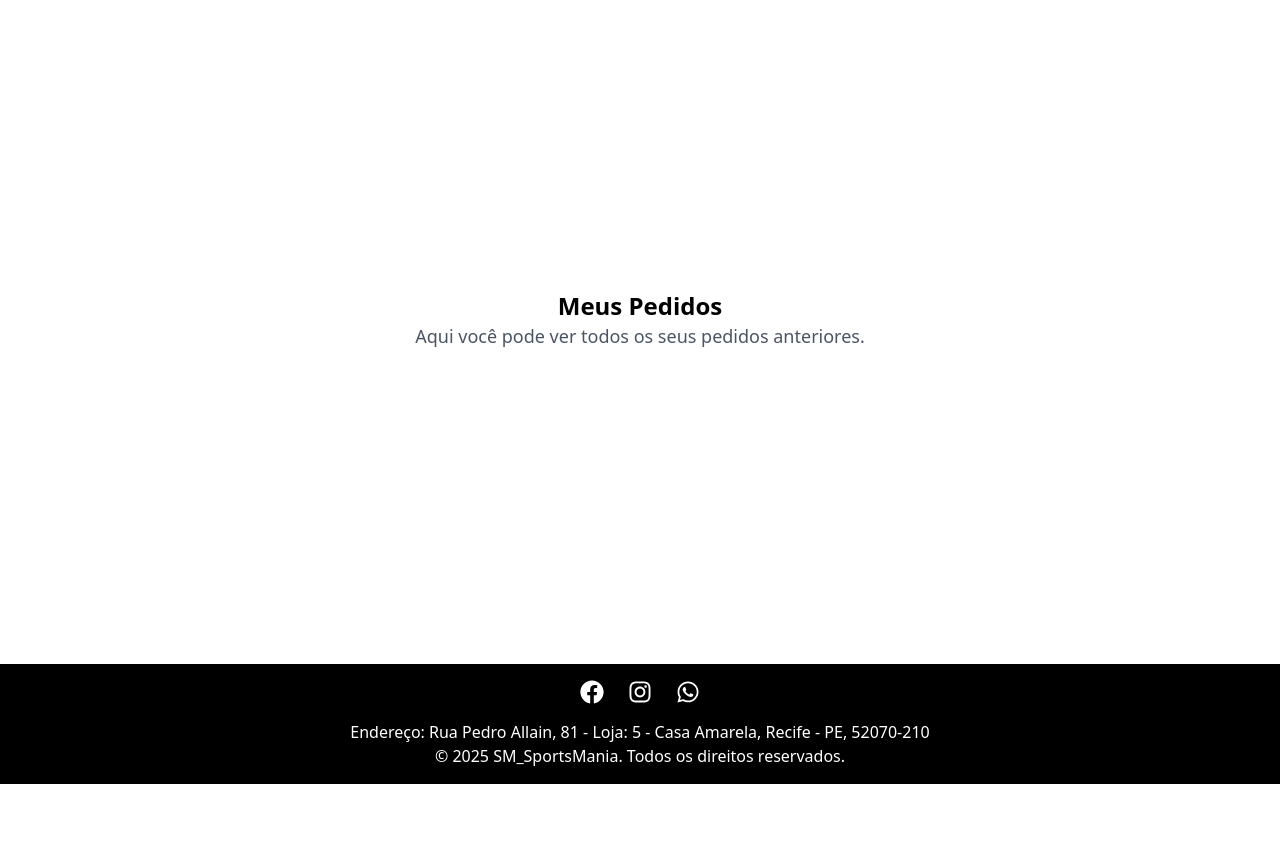
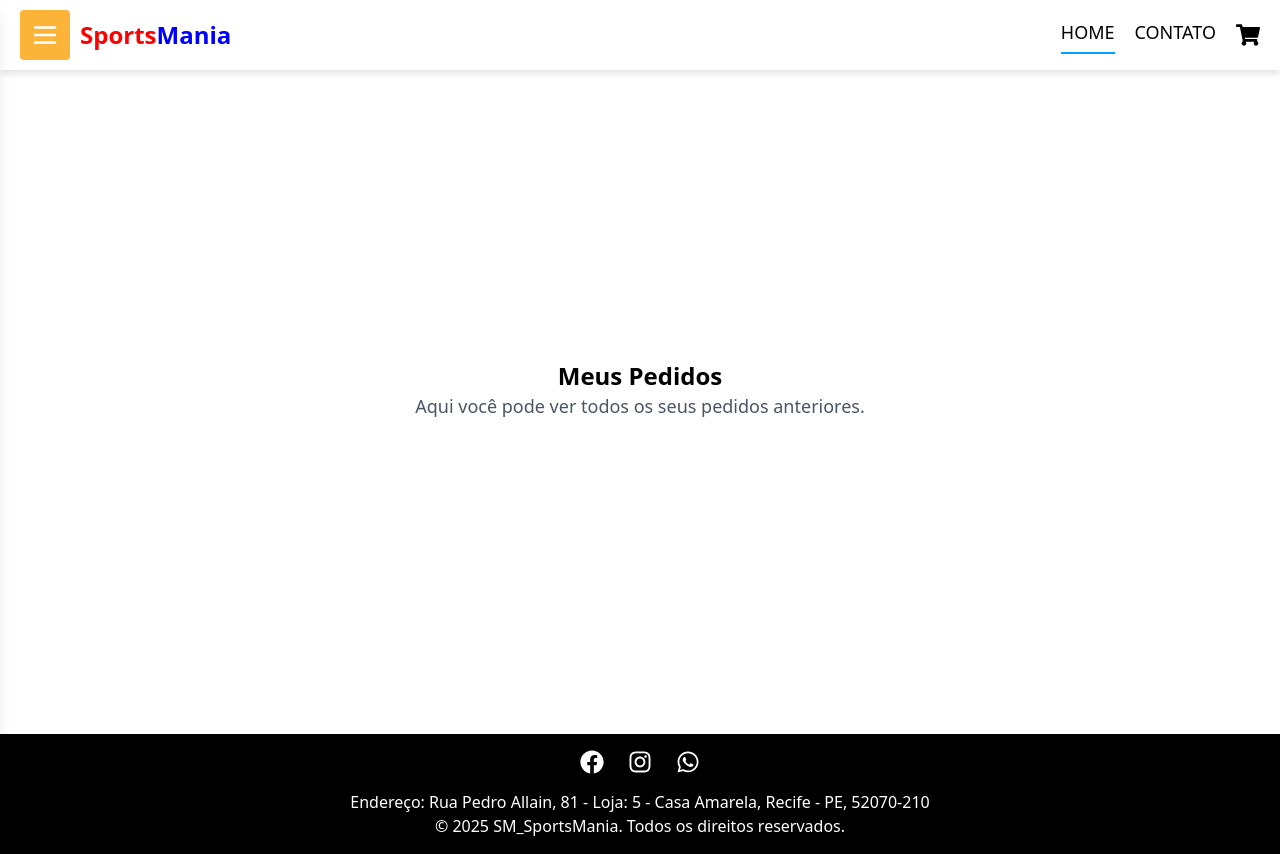
Before and after one commit to GabrielP02/SportsMania, a React (Vite) app: page /pedidos in a window 1280 px wide. Before the commit the page ends 800 px from the top, so only its background shows below. Built offline with nearby package versions, Linux system fonts and the light colour scheme.

Commit message:
Update MyOrders.jsx
Adicionando a NavBar que esqueceram no commit passado.

```diff
--- a/src/pages/MyOrders.jsx
+++ b/src/pages/MyOrders.jsx
@@ -1,13 +1,17 @@
 import React from "react";
+import NavBar from "../components/NavBar";
 
 const MyOrders = () => {
   return (
+    <>
+    <NavBar />
     <div className="flex items-center justify-center h-[80vh] flex-col">
       <h1 className="text-2xl font-bold">Meus Pedidos</h1>
       <p className="text-lg text-gray-600">
         Aqui você pode ver todos os seus pedidos anteriores.
       </p>
     </div>
+    </>
   );
 };
 
```
